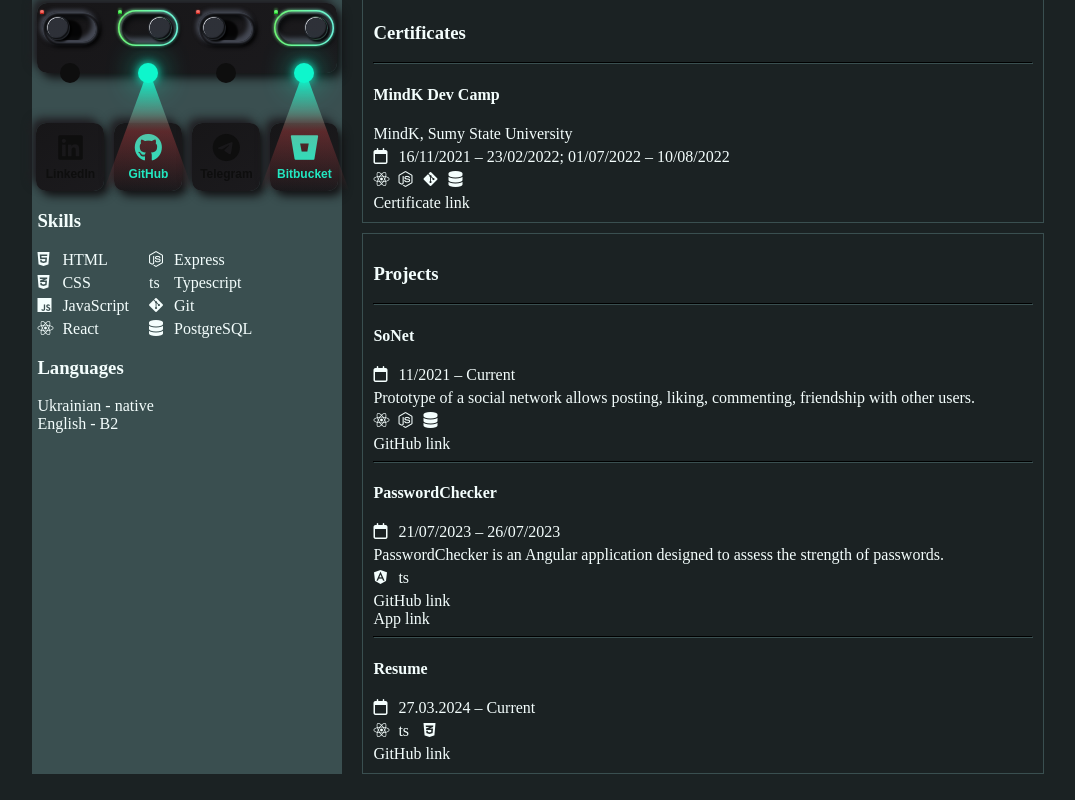
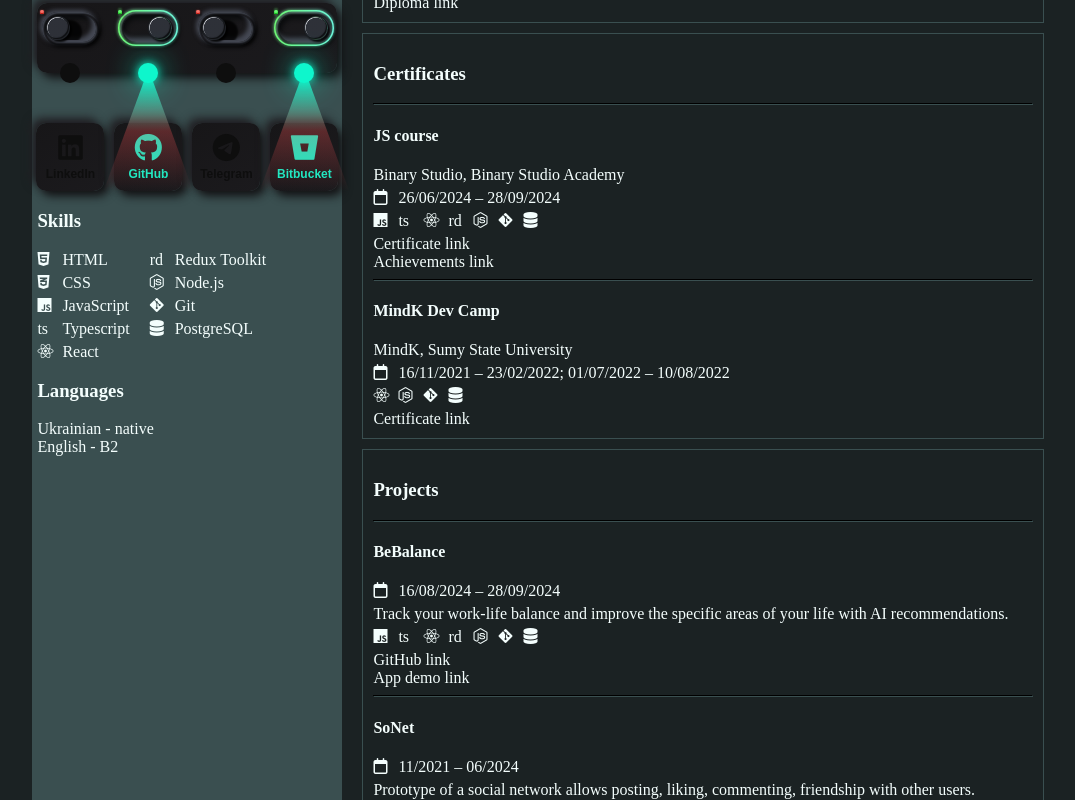
Before and after one commit to marharita08/resume, a React (Create React App) app: page / in a window 1280 px wide. Shown: the part 560-1360 px from the top of the page, without its empty margins (102-1177 px from the left). Built offline with nearby package versions, Linux system fonts and the light colour scheme.

Commit message:
add new project and certificate

```diff
--- a/src/components/aside/Aside.tsx
+++ b/src/components/aside/Aside.tsx
@@ -9,7 +9,7 @@ export const Aside = () => {
     <aside className="aside-container">
       <h2>Marharyta Rozghon</h2>
       <h3>JavaScript Developer</h3>
-      <img src="avatar.jpg" alt="avatar" className="avatar"/>
+      <img src="/resume/avatar.jpg" alt="avatar" className="avatar"/>
       <ContactInfo/>
       <SocialNetworks/>
       <Skills/>
--- a/src/components/aside/contact-info/ItemsData.tsx
+++ b/src/components/aside/contact-info/ItemsData.tsx
@@ -3,7 +3,10 @@ import {Item} from "./ItemTypes";
 export const items: Item[] = [
   {
     icon: <i className="fa-solid fa-location-dot"></i>,
-    content: "Stepanivka, Sumy region, Ukraine"
+    content:
+      <a href="https://www.google.com/maps?q=Степанівка,+Сумська+область,+Сумський+район" target="_blank">
+        Stepanivka, Sumy region, Ukraine
+      </a>
   },
   {
     icon: <i className="fa-solid fa-envelope"></i>,
@@ -11,6 +14,6 @@ export const items: Item[] = [
   },
   {
     icon: <i className="fa-solid fa-phone"></i>,
-    content: "+380990296250"
+    content: <a href="tel:+380990296250">+380990296250</a>
   },
 ];
--- a/src/components/aside/skills/ItemsData.tsx
+++ b/src/components/aside/skills/ItemsData.tsx
@@ -14,16 +14,20 @@ export const items: Item[] = [
     content: "JavaScript"
   },
   {
+    icon: "ts",
+    content: "Typescript"
+  },
+  {
     icon: <i className="fa-brands fa-react"></i>,
     content: "React"
   },
   {
-    icon: <i className="fa-brands fa-node-js"></i>,
-    content: "Express"
+    icon: "rd",
+    content: "Redux Toolkit",
   },
   {
-    icon: "ts",
-    content: "Typescript"
+    icon: <i className="fa-brands fa-node-js"></i>,
+    content: "Node.js"
   },
   {
     icon: <i className="fa-brands fa-git-alt"></i>,
--- a/src/components/main/certificates/ItemsData.tsx
+++ b/src/components/main/certificates/ItemsData.tsx
@@ -1,6 +1,38 @@
 import {SubItem} from "../SubItemTypes";
 
 export const items: SubItem[] = [
+  {
+    heading: "JS course",
+    sources: [
+      {
+        link: "https://binary-studio.com",
+        name: "Binary Studio"
+      },
+      {
+        link: "https://academy.binary-studio.com/about/",
+        name: "Binary Studio Academy"
+      },
+    ],
+    terms: "26/06/2024 – 28/09/2024",
+    icons: [
+      <i className="fa-brands fa-js"></i>,
+      "ts",
+      <i className="fa-brands fa-react"></i>,
+      "rd",
+      <i className="fa-brands fa-node-js"></i>,
+      <i className="fa-brands fa-git-alt"></i>,
+      <i className="fa-solid fa-database"></i>,
+    ],
+    links: [{
+      link: "https://drive.google.com/file/d/1PP94A6sN_O9bpjSeQ79ZYzib4YVmTIF_/view?usp=sharing",
+      name: "Certificate link"
+    },
+    {
+      link: "https://study.binary-studio.com/public/47f59254-1f07-4313-a38f-723fae006709",
+      name: "Achievements link"
+    }
+  ]
+  },
   {
     heading: "MindK Dev Camp",
     sources: [
@@ -24,5 +56,5 @@ export const items: SubItem[] = [
       link: "https://drive.google.com/file/d/1HTqHBDqZH_yYAWA7J5oFp4VEmKZgvmZz/view?usp=sharing",
       name: "Certificate link"
     }]
-  }
+  },
 ];
--- a/src/components/main/education/ItemsData.tsx
+++ b/src/components/main/education/ItemsData.tsx
@@ -11,7 +11,13 @@ export const items: SubItem[] = [
   {
     heading: "Master's degree in Computer Sciences (Information Technology of Design)",
     sources,
-    terms: "01/10/2022 – 31/05/2024"
+    terms: "01/10/2022 – 31/05/2024",
+    links: [
+      {
+        link: "https://drive.google.com/file/d/1niXoH-CN4PbOM7LW5D63xH7C19m4wekH/view?usp=sharing",
+        name: "Diploma link"
+      }
+    ]
   },
   {
     heading: "Bachelor's degree in Computer Sciences (Informatics)",
--- a/src/components/main/projects/ItemsData.tsx
+++ b/src/components/main/projects/ItemsData.tsx
@@ -2,8 +2,31 @@ import {SubItem} from "../SubItemTypes";
 
 export const items: SubItem[] = [
   {
+    heading: "BeBalance",
+    terms: "16/08/2024 – 28/09/2024",
+    description: "Track your work-life balance and improve the specific areas of your life with AI recommendations.",
+    icons: [
+      <i className="fa-brands fa-js"></i>,
+      "ts",
+      <i className="fa-brands fa-react"></i>,
+      "rd",
+      <i className="fa-brands fa-node-js"></i>,
+      <i className="fa-brands fa-git-alt"></i>,
+      <i className="fa-solid fa-database"></i>,
+    ],
+    links: [{
+      link: "https://github.com/BinaryStudioAcademy/bsa-2024-bebalance",
+      name: "GitHub link"
+    },
+    {
+      link: "https://www.youtube.com/watch?v=lm5-kMisMfQ&t=1s",
+      name: "App demo link"
+    }
+  ]
+  },
+  {
     heading: "SoNet",
-    terms: "11/2021 – Current",
+    terms: "11/2021 – 06/2024",
     description: "Prototype of a social network allows posting, liking, commenting, friendship with other users.",
     icons: [
       <i className="fa-brands fa-react"></i>,
@@ -34,17 +57,4 @@ export const items: SubItem[] = [
       }
     ]
   },
-  {
-    heading: "Resume",
-    terms: "27.03.2024 – Current",
-    icons: [
-      <i className="fa-brands fa-react"></i>,
-      "ts",
-      <i className="fa-brands fa-css3-alt"></i>
-    ],
-    links: [{
-      link: "https://github.com/marharita08/Resume",
-      name: "GitHub link"
-    }]
-  }
 ];
--- a/src/components/main/summary/ItemsData.tsx
+++ b/src/components/main/summary/ItemsData.tsx
@@ -3,10 +3,11 @@ import {SubItem} from "../SubItemTypes";
 export const items: SubItem[] = [
   {
     description:
-    "I hold a Master's and a Bachelor's degree in Computer Science, both obtained from Sumy State University. " +
-      "I am interested in web development. I started studying it at university, continued learning through courses, and am still learning independently. " +
-      "I enjoy development. Working with code brings me joy and fulfillment. " +
-      "I have a desire to improve my skills as a developer and gain experience working in a team. " +
+      "I hold a Master's and a Bachelor's degree in Computer Science, both obtained from Sumy State University. " +
+      "Studing at university I got interested in web development. " +
+      "So, I also fonished 'MindK Dev Camp' and JS course at Binary Studio Academy. " +
+      "As part of JS course, I worked together with other students on development of BeBalance application, where I worked as Full-Stack Developer. " +
+      "I enjoy development.  I have a strong desire to find my first job as a developer to continue growing professionally. " +
       "I am open to new opportunities and challenges."
   }
 ];
```
